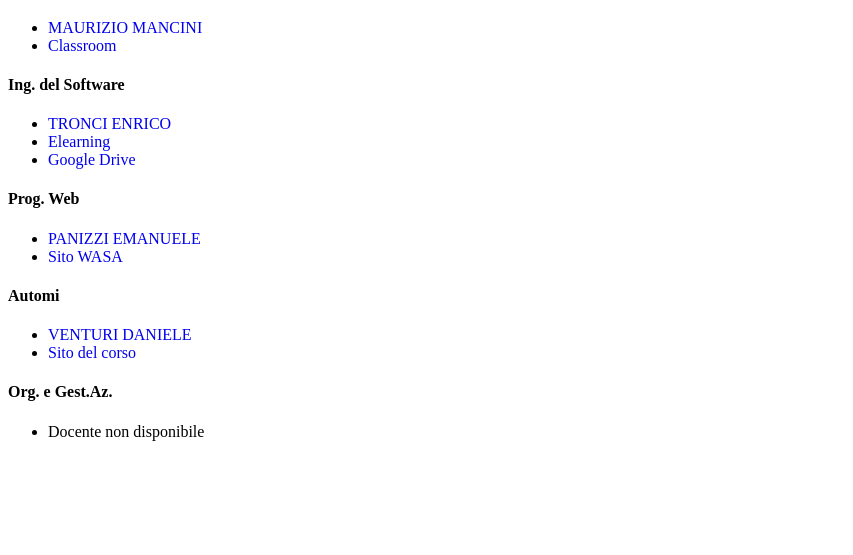
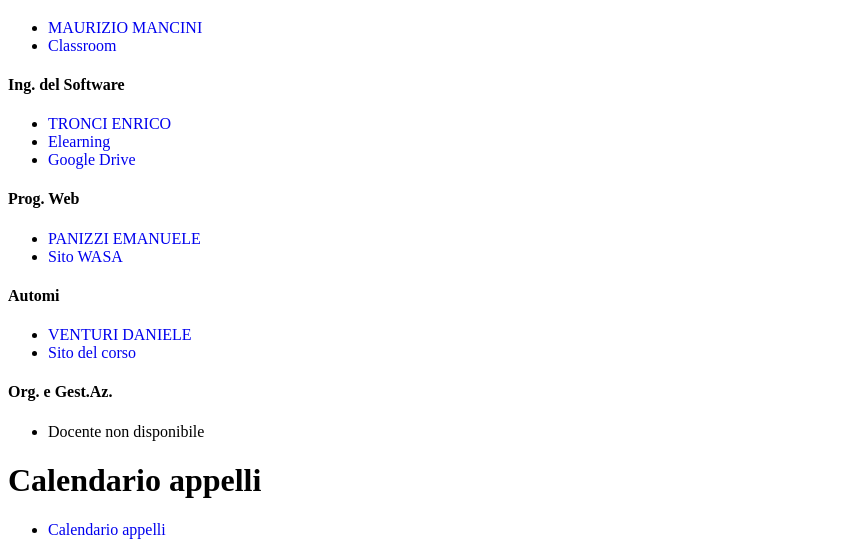
Before and after one commit to GiusTMP/terzo-anno, a plain HTML site: page index.html in a window 1280 px wide. Shown: the part 597-1152 px from the top of the page, without its empty margins (0-853 px from the left). Before the commit the page ends 1054 px from the top, so only its background shows below. Drawn offline with Linux system fonts and the light colour scheme.

Commit message:
aggiunto calendario appelli

```diff
--- a/index.html
+++ b/index.html
@@ -129,3 +129,7 @@
     <ul>
       <li>Docente non disponibile</li>
     </ul>
+  <h1>Calendario appelli</h1>
+    <ul>
+      <li><a href="https://docs.google.com/spreadsheets/d/e/2PACX-1vSFYz3a15dNkJWH6kJlQoPz9m7psVdysOg5YYmgD8Yn4Yrc1-UPIYHPEcM-_D-FsAs3FWhu_wYAvVFr/pubhtml" style="text-decoration: none">Calendario appelli</li></a>
+    </ul>
```
